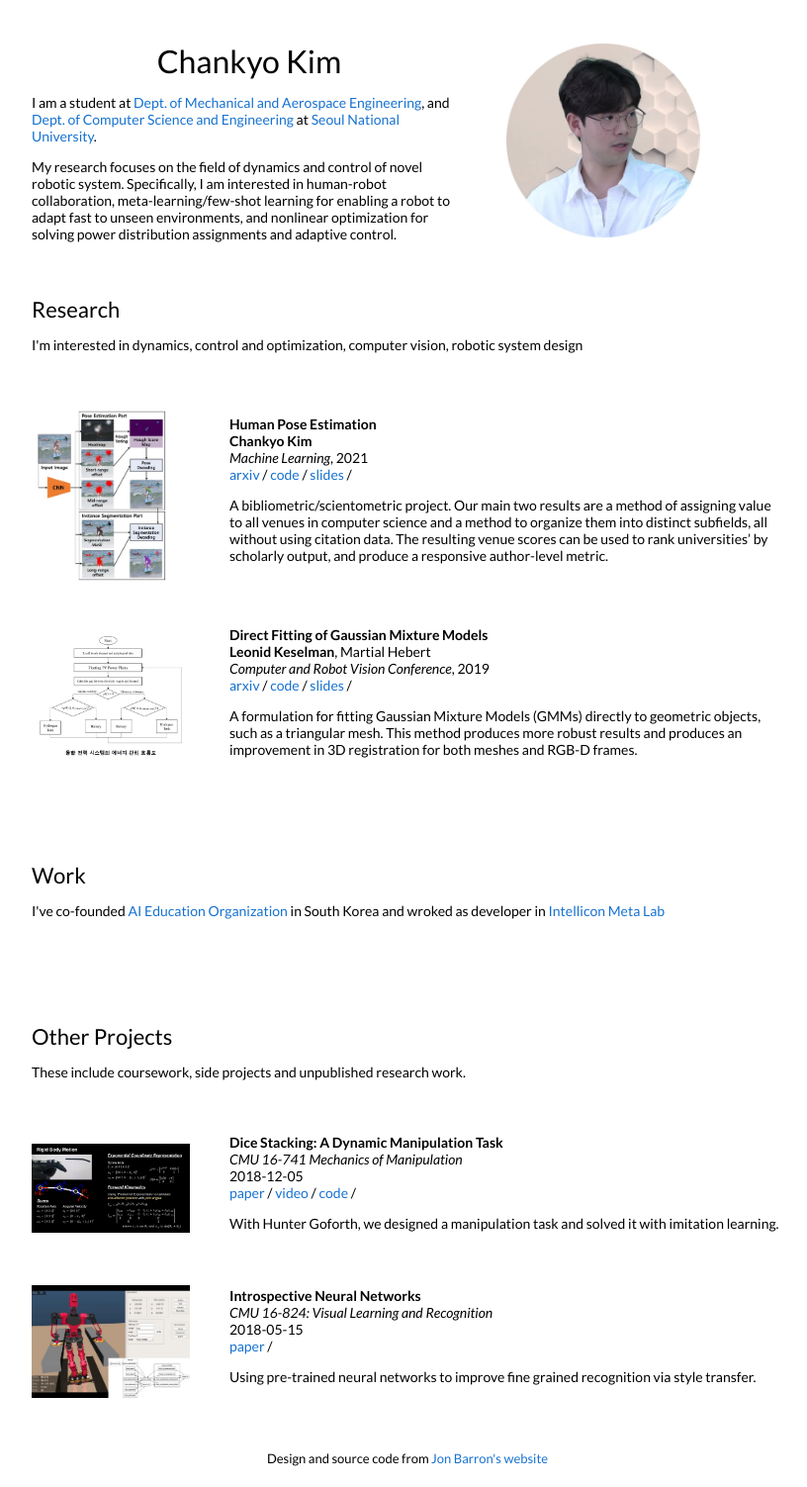
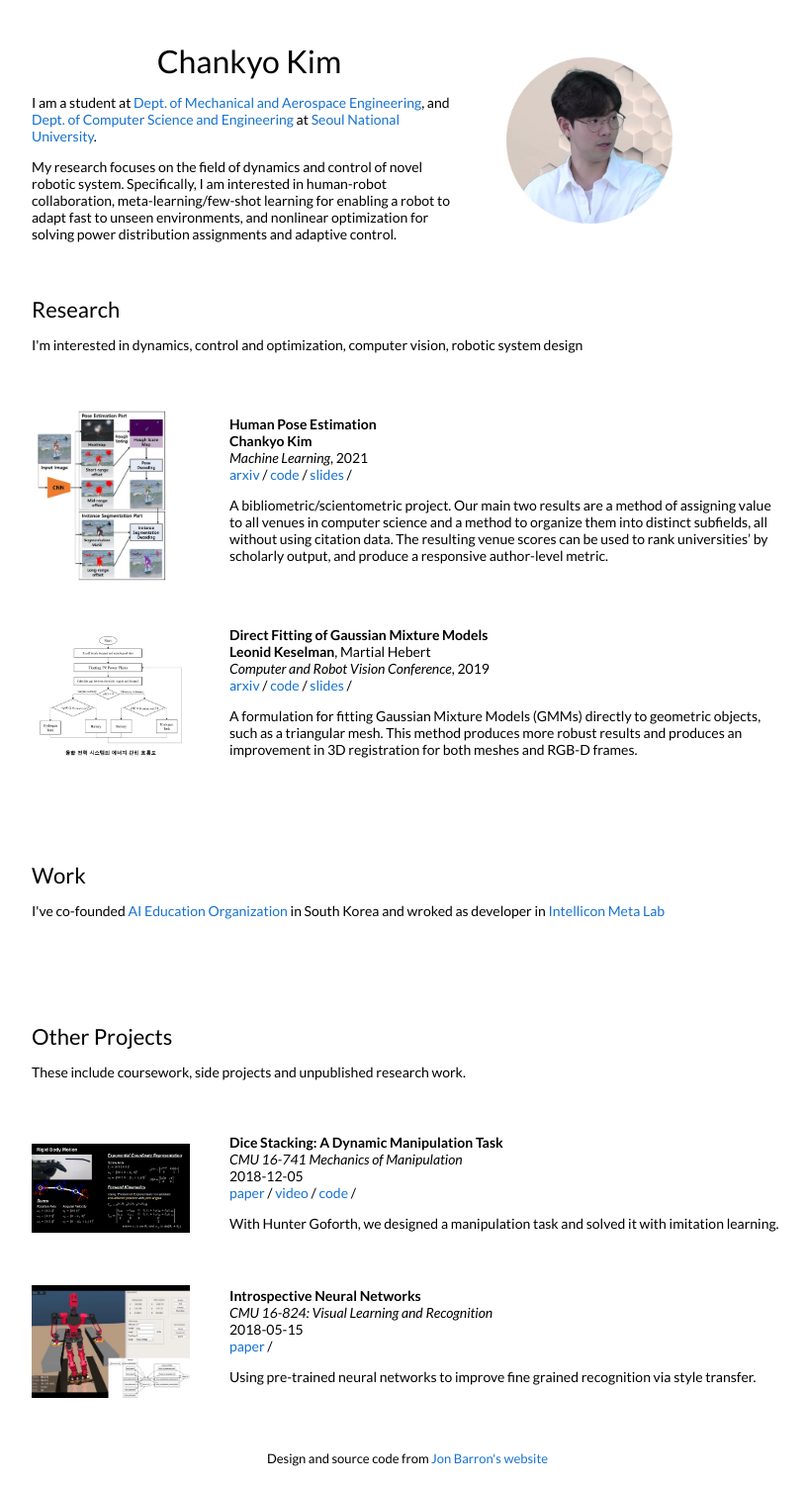
Before and after one commit to ChanKyoKim/ChanKyoKim.github.io, a Jekyll site: the page built from _posts/2021-11-15-hpe.markdown, in a window 1280 px wide. Shown: the whole page at 99% size, without its empty margins (228-1044 px from the left). Built offline with Jekyll 4.4.1, drawn with Linux system fonts in a browser that asks for light colours.

Commit message:
Update default.html

```diff
--- a/_layouts/default.html
+++ b/_layouts/default.html
@@ -48,7 +48,7 @@
               -->
             </td>
             <td style="padding:2.5%;width:40%;max-width:40%">
-              <img style="width:70%;max-width:70%" alt="profile photo" src="images/chankyokim_cc2.jpg">
+              <img style="width:60%;max-width:60%" alt="profile photo" src="images/chankyokim_cc2.jpg">
             </td>
           </tr>
         </table>
```
